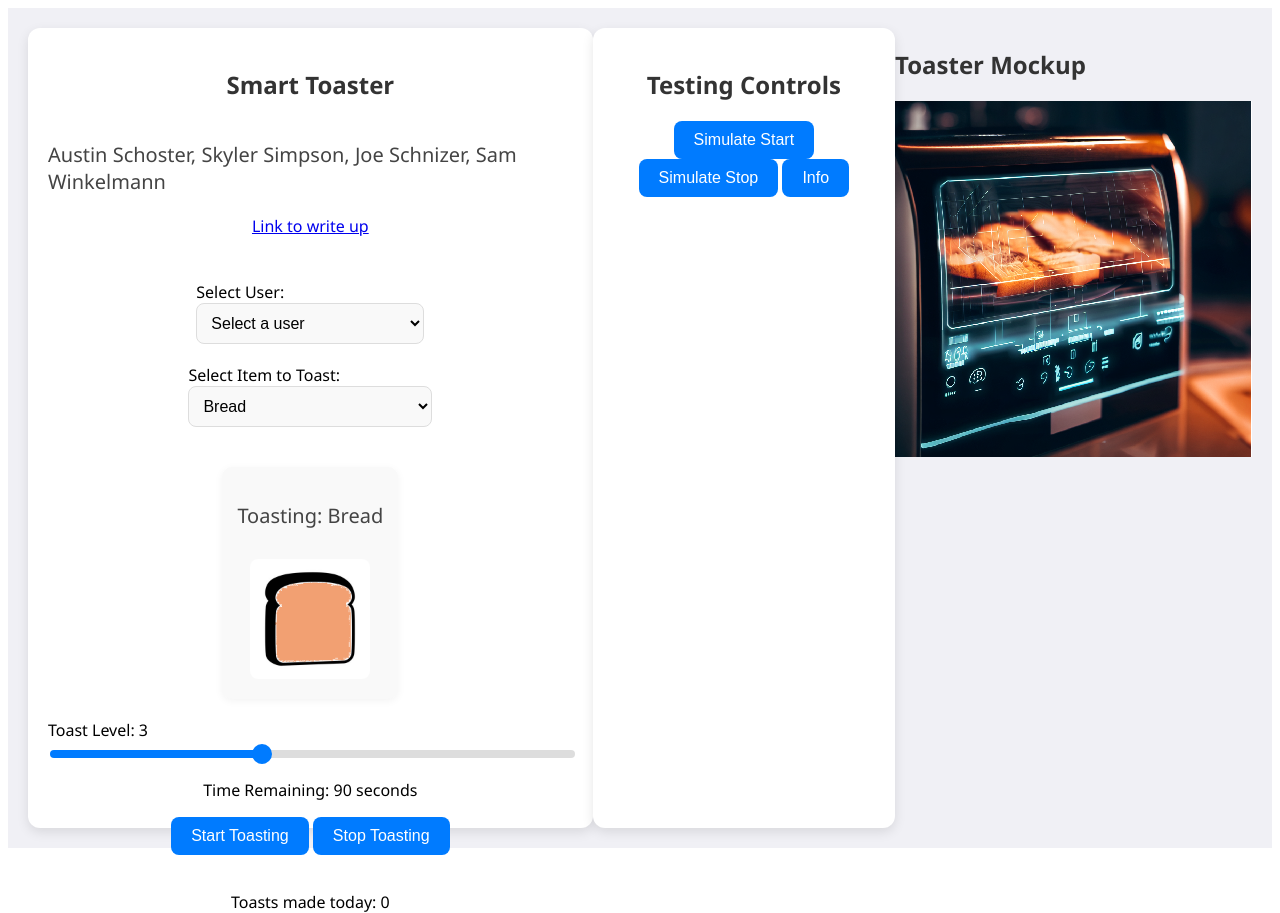
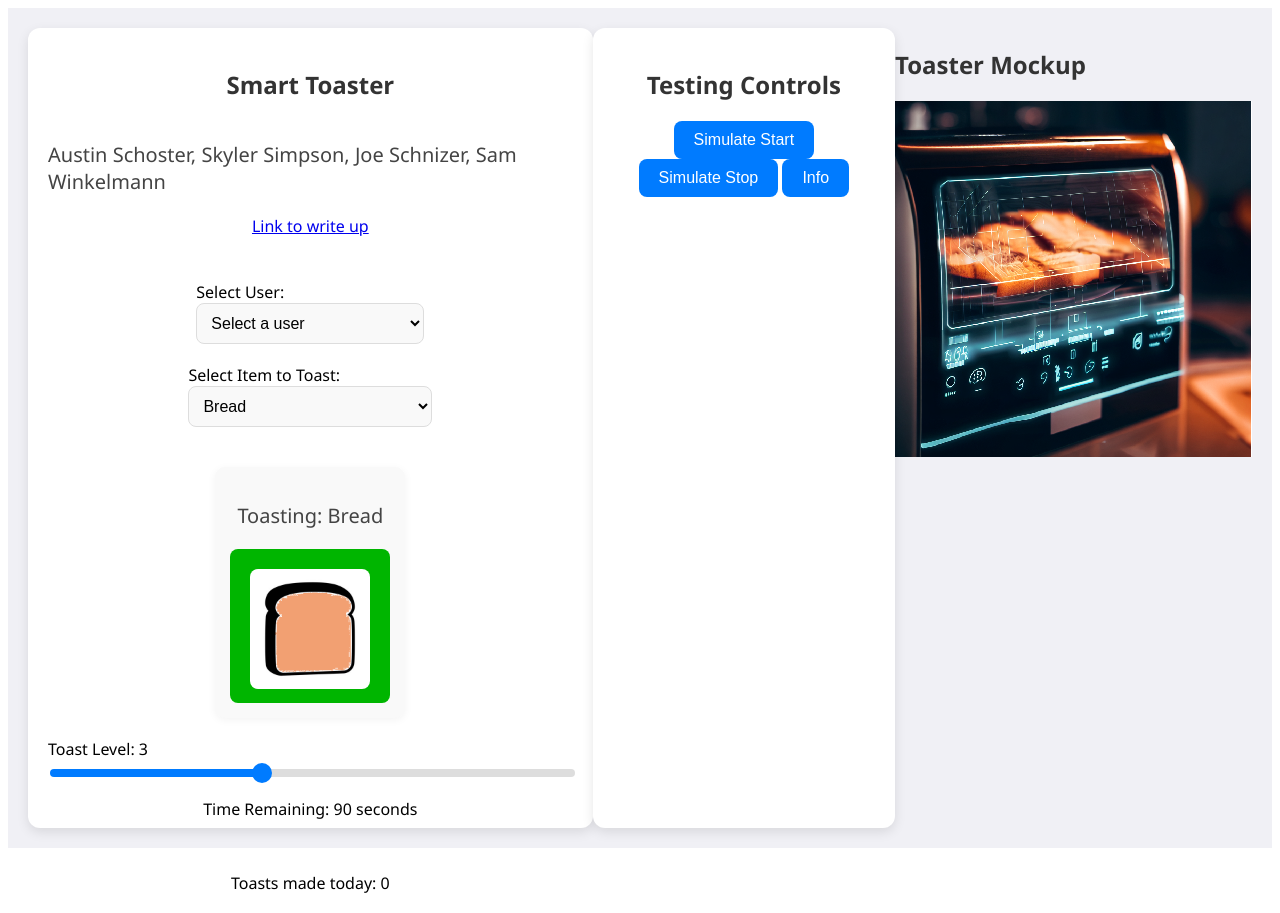
Before and after one commit to austin-schoster7/UI-Project-2, a SvelteKit app: page / in a window 1280 px wide. Built offline with nearby package versions, Linux system fonts and the light colour scheme.

Commit message:
Changed toast button to now be on the image

```diff
--- a/src/routes/+page.svelte
+++ b/src/routes/+page.svelte
@@ -72,9 +72,9 @@
   };
 
   // Function to start toasting and begin countdown
-  const startToasting = () => {
+  const startStopToasting = () => {
     if (!toasting) {
-      toasting = true;
+      toasting = !toasting;
       remainingTime = toastLevel * 30; // Simulated time based on toast level
       const totalTime = remainingTime;
       elapsedTime = 0; // Reset elapsed time
@@ -94,12 +94,15 @@
         }
       }, 1000); // Increment every second
     }
+    else {
+      stopToasting();
+    }
   };
 
   // Function to stop toasting and clear countdown
   const stopToasting = () => {
     if (toasting) {
-      toasting = false;
+      toasting = !toasting;
       clearInterval(countdownInterval);
       progress = 0; // Reset progress bar
       remainingTime = 0;
@@ -205,7 +208,8 @@
     <!-- Display area for selected item outline -->
     <div class="display-section">
       <h3>Toasting: {selectedItem}</h3>
-      <img src={itemImages[selectedItem][toastLevel]} alt="{selectedItem} at toast level {toastLevel}" class="item-outline" />
+      <button class={!toasting ? 'startButton' : 'stopButton'} on:click={startStopToasting}>
+      <img src={itemImages[selectedItem][toastLevel]} alt="{selectedItem} at toast level {toastLevel}" class="item-outline" /><br>
     </div>
 
     <!-- Toast level slider -->
@@ -227,8 +231,6 @@
       <p>Time Remaining: {remainingTime - elapsedTime} seconds</p>
     </div>
     <div>
-      <button on:click={startToasting}>Start Toasting</button>
-      <button on:click={stopToasting}>Stop Toasting</button>
     </div>
 
     <!-- Progress Bar -->
@@ -253,7 +255,7 @@
   <!-- Testing UI -->
   <div class="testing-ui">
     <h2>Testing Controls</h2>
-    <button on:click={startToasting}>Simulate Start</button>
+    <button on:click={startStopToasting}>Simulate Start</button>
     <button on:click={stopToasting}>Simulate Stop</button>
     <button on:click={() => alert('Info about controls...')}>Info</button>
   </div>
@@ -451,6 +453,38 @@
     background-color: #004494;
   }
 
+  .startButton {
+    background-color: rgb(0, 181, 0);
+    color: white;
+    border: none;
+    border-radius: 8px;
+    padding: 10px 20px;
+    font-size: 16px;
+    cursor: pointer;
+    transition: background-color 0.3s, box-shadow 0.3s;
+  }
+
+  .startButton:hover {
+    background-color: rgb(0, 129, 0);
+    box-shadow: 0 4px 8px rgba(0, 123, 255, 0.2);
+  }
+
+  .stopButton {
+    background-color: red;
+    color: white;
+    border: none;
+    border-radius: 8px;
+    padding: 10px 20px;
+    font-size: 16px;
+    cursor: pointer;
+    transition: background-color 0.3s, box-shadow 0.3s;
+  }
+
+  .stopButton:hover {
+    background-color: rgb(183, 0, 0);
+    box-shadow: 0 4px 8px rgba(0, 123, 255, 0.2);
+  }
+
   /* Responsive Layout */
   @media (max-width: 768px) {
     .page {
```
